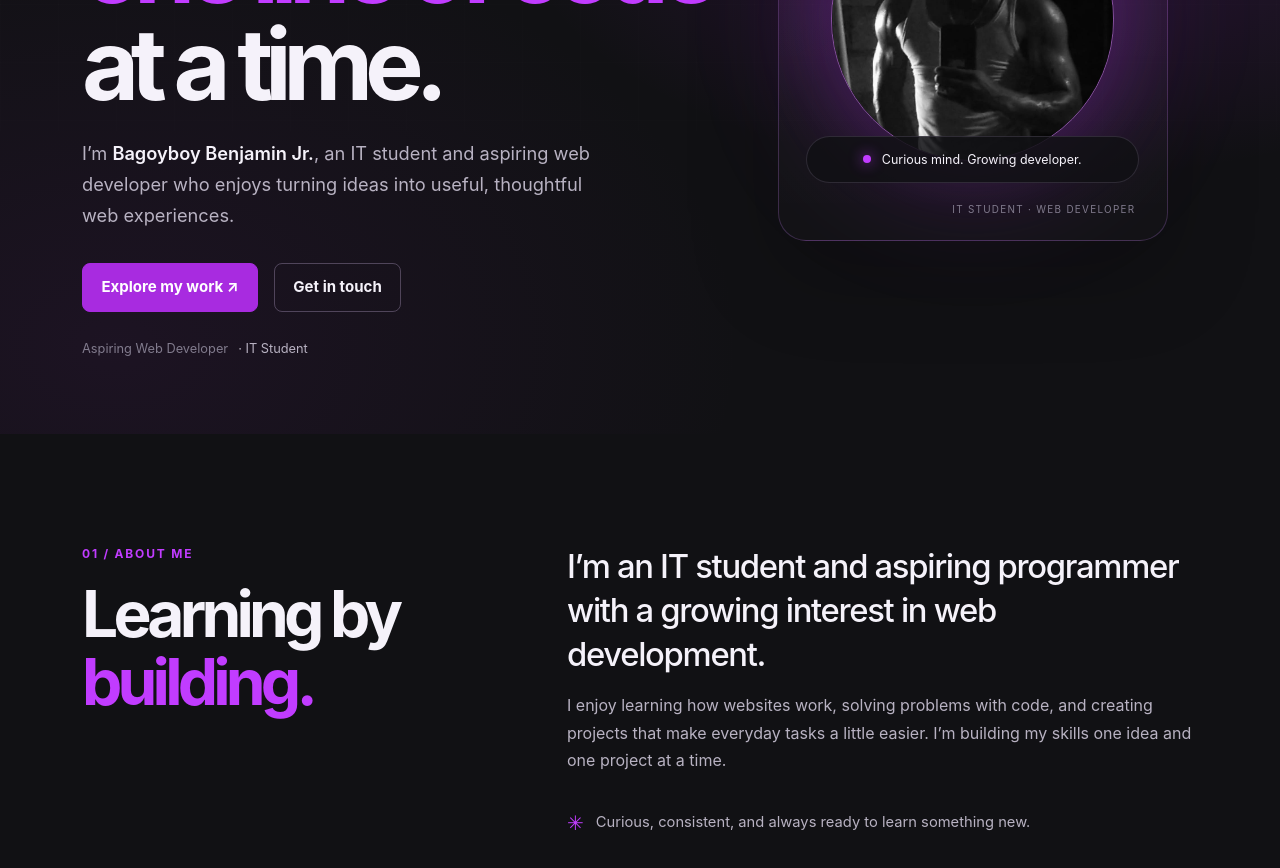
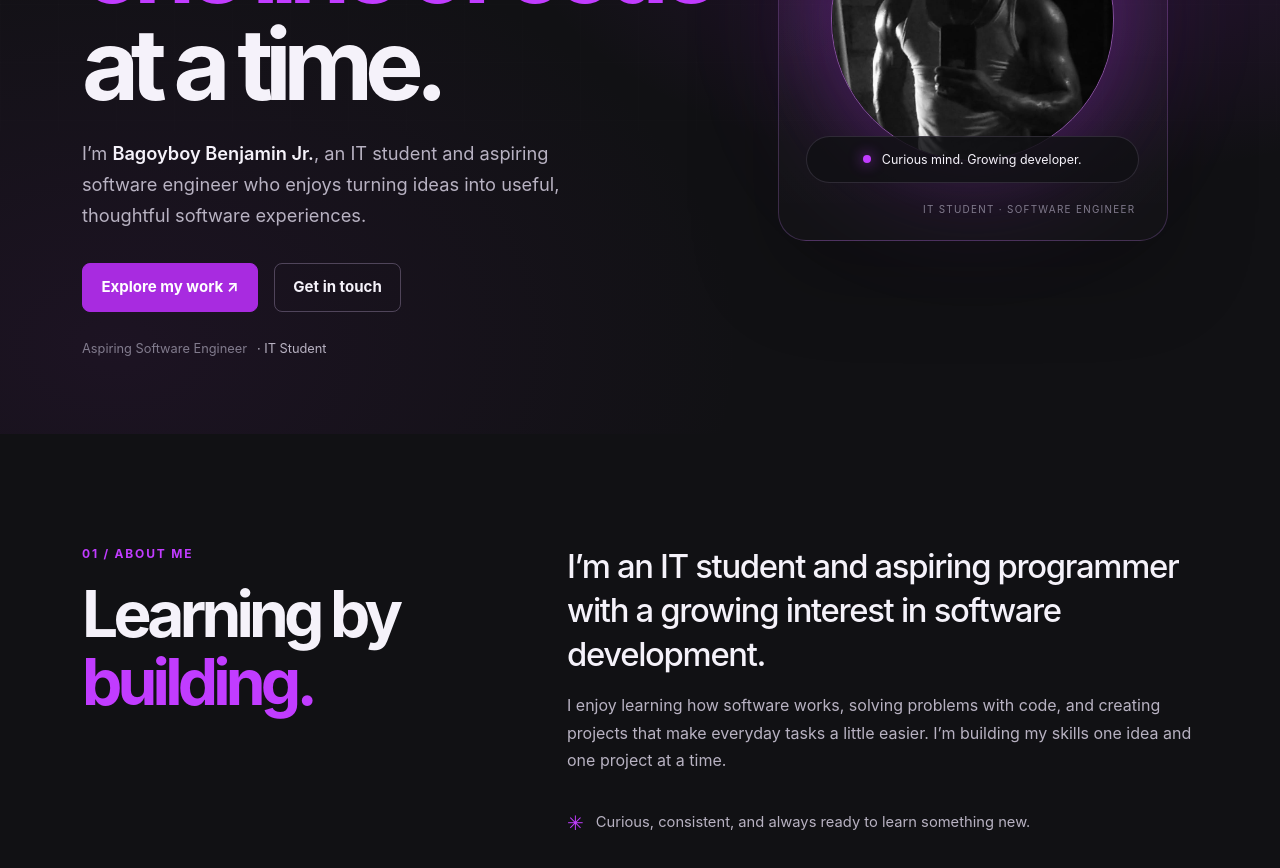
Before and after one commit to SIVUR/Programmers-Profile, a React (Vite) app: page / in a window 1280 px wide. Shown: the part 460-1328 px from the top of the page. Built offline with nearby package versions, Linux system fonts and the light colour scheme.

Commit message:
Update portfolio

```diff
--- a/src/App.jsx
+++ b/src/App.jsx
@@ -249,8 +249,8 @@ function App() {
                                 </h1>
                                 <p className="hero-intro">
                                     I’m <strong>Bagoyboy Benjamin Jr.</strong>, an IT student and
-                                    aspiring web developer who enjoys turning ideas into useful,
-                                    thoughtful web experiences.
+                                    aspiring software engineer who enjoys turning ideas into useful,
+                                    thoughtful software experiences.
                                 </p>
                                 <div className="hero-actions d-flex flex-wrap gap-3">
                                     <a className="btn btn-primary btn-lg" href="#projects">
@@ -260,7 +260,7 @@ function App() {
                                         Get in touch
                                     </a>
                                 </div>
-                                <p className="hero-role">Aspiring Web Developer <span>· IT Student</span></p>
+                                <p className="hero-role">Aspiring Software Engineer <span>· IT Student</span></p>
                             </div>
 
                             <div className="col-lg-5 reveal">
@@ -275,7 +275,7 @@ function App() {
                                         <span className="availability-dot" />
                                         <span>Curious mind. Growing developer.</span>
                                     </div>
-                                    <span className="portrait-index">IT STUDENT · WEB DEVELOPER</span>
+                                    <span className="portrait-index">IT STUDENT · SOFTWARE ENGINEER</span>
                                 </div>
                             </div>
                         </div>
@@ -296,10 +296,10 @@ function App() {
                             <div className="col-lg-7 offset-lg-1 reveal">
                                 <p className="about-lead">
                                     I’m an IT student and aspiring programmer with a growing
-                                    interest in web development.
+                                    interest in software development.
                                 </p>
                                 <p className="section-copy">
-                                    I enjoy learning how websites work, solving problems with
+                                    I enjoy learning how software works, solving problems with
                                     code, and creating projects that make everyday tasks a
                                     little easier. I’m building my skills one idea and one
                                     project at a time.
```
